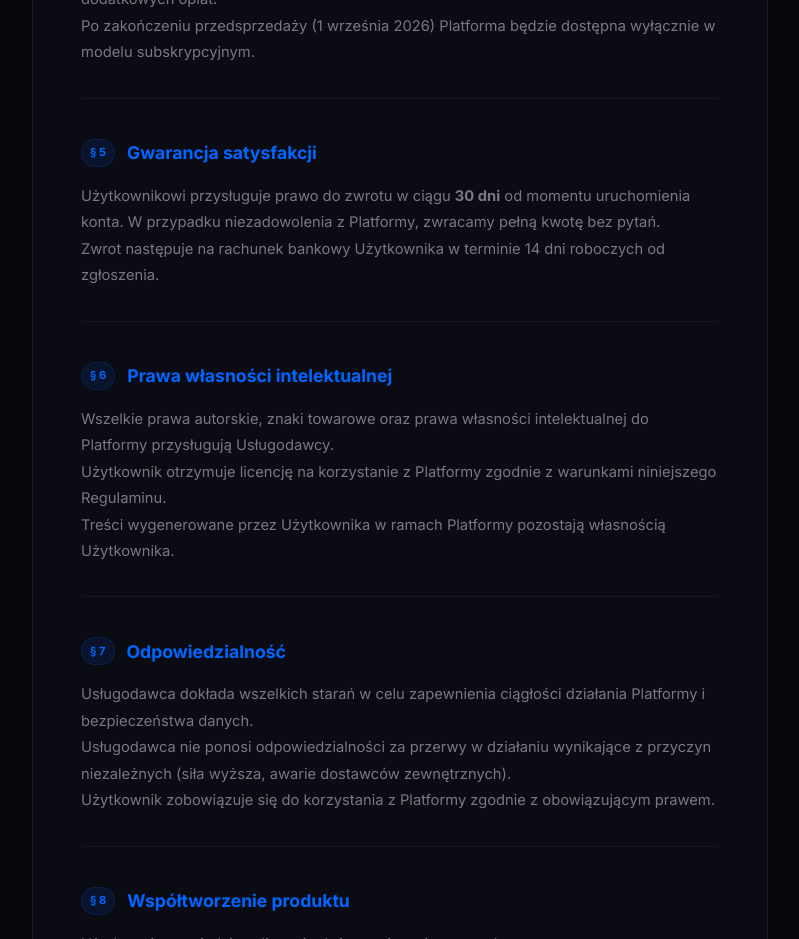
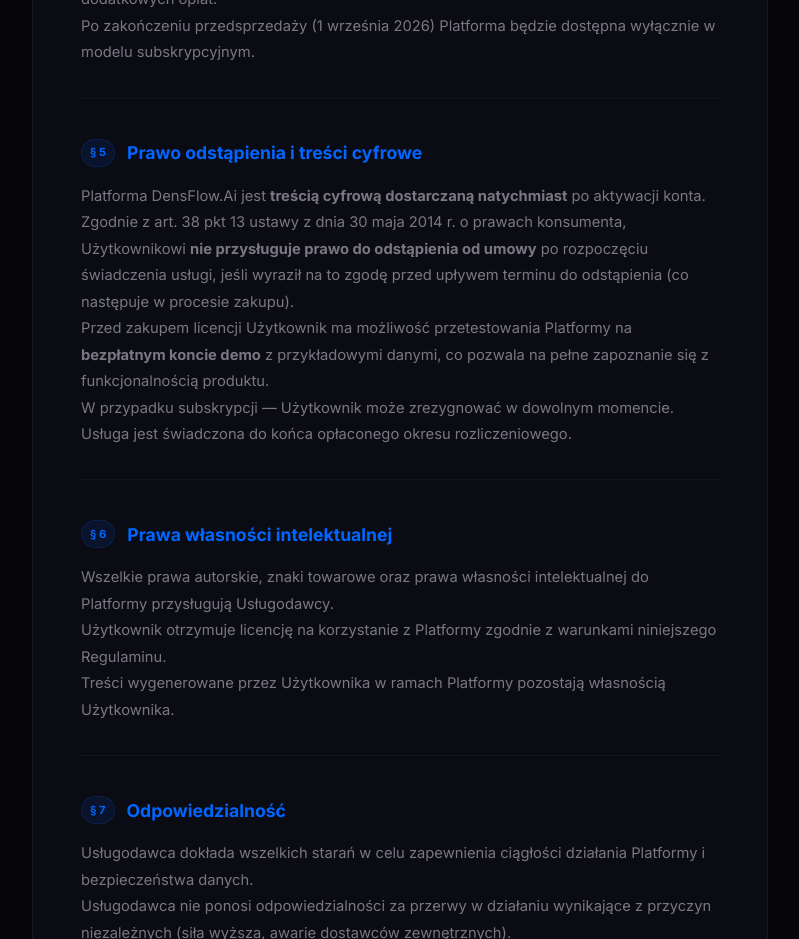
Before and after one commit to novik-code/novikcode.com, a Next.js app: page /densflow/regulamin in a window 1280 px wide. Shown: the part 1320-2259 px from the top of the page, without its empty margins (240-1039 px from the left). Built offline with nearby package versions, Linux system fonts and the light colour scheme.

Commit message:
fix: replace 30-day guarantee with free demo + digital product disclaimer (art. 38)

```diff
--- a/src/app/api/densflow-lead/route.ts
+++ b/src/app/api/densflow-lead/route.ts
@@ -122,7 +122,7 @@
           <li>🚀 Strona WWW, portal pacjenta, AI asystent, social media automation</li>
           <li>💡 Współtworzenie produktu — Twój głos kształtuje roadmapę</li>
           <li>🧪 Beta dostęp do nowych funkcji</li>
-          <li>✅ Gwarancja satysfakcji 30 dni</li>
+          <li>🧪 Bezpłatne demo do przetestowania przed zakupem</li>
         </ul>
         <p style="margin: 0; font-size: 0.8rem; color: #ff6b6b; font-weight: 600;">
           ⏰ Oferta ważna do 1 września 2026. Po tej dacie — tylko subskrypcja od 599 PLN/mies.
--- a/src/app/densflow/regulamin/page.tsx
+++ b/src/app/densflow/regulamin/page.tsx
@@ -40,9 +40,11 @@
 <p>Po zakończeniu przedsprzedaży (1 września 2026) Platforma będzie dostępna wyłącznie w modelu subskrypcyjnym.</p>`,
     },
     {
-      title: "Gwarancja satysfakcji",
-      body: `<p>Użytkownikowi przysługuje prawo do zwrotu w ciągu <strong>30 dni</strong> od momentu uruchomienia konta. W przypadku niezadowolenia z Platformy, zwracamy pełną kwotę bez pytań.</p>
-<p>Zwrot następuje na rachunek bankowy Użytkownika w terminie 14 dni roboczych od zgłoszenia.</p>`,
+      title: "Prawo odstąpienia i treści cyfrowe",
+      body: `<p>Platforma DensFlow.Ai jest <strong>treścią cyfrową dostarczaną natychmiast</strong> po aktywacji konta.</p>
+<p>Zgodnie z art. 38 pkt 13 ustawy z dnia 30 maja 2014 r. o prawach konsumenta, Użytkownikowi <strong>nie przysługuje prawo do odstąpienia od umowy</strong> po rozpoczęciu świadczenia usługi, jeśli wyraził na to zgodę przed upływem terminu do odstąpienia (co następuje w procesie zakupu).</p>
+<p>Przed zakupem licencji Użytkownik ma możliwość przetestowania Platformy na <strong>bezpłatnym koncie demo</strong> z przykładowymi danymi, co pozwala na pełne zapoznanie się z funkcjonalnością produktu.</p>
+<p>W przypadku subskrypcji — Użytkownik może zrezygnować w dowolnym momencie. Usługa jest świadczona do końca opłaconego okresu rozliczeniowego.</p>`,
     },
     {
       title: "Prawa własności intelektualnej",
```
Also changed, not shown: src/app/densflow/page.tsx (+5 -5 lines).
